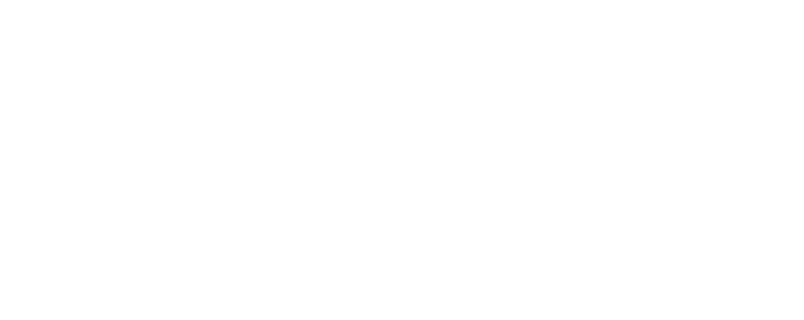
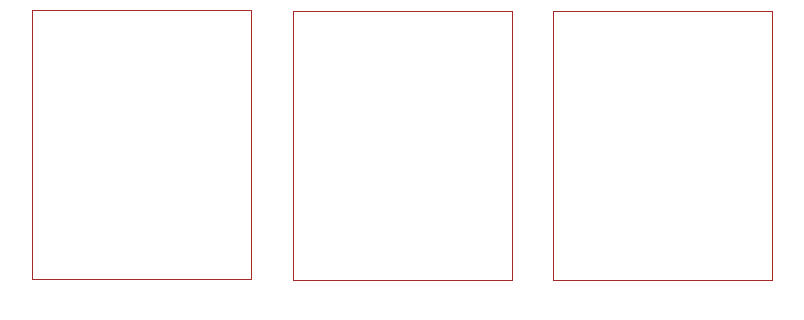
Before and after one commit to Ivztoz8/html-css-boolando, a plain HTML site: page index.html in a window 1280 px wide. Shown: the whole page, without its empty margins (298-1102 px from the left). Drawn offline with Linux system fonts and the light colour scheme.

Commit message:
Step 1: Layout iniziale

```diff
--- a/assets/css/style.css
+++ b/assets/css/style.css
@@ -4,3 +4,34 @@
     margin: 0;
     box-sizing: border-box;
 }
+
+/* Utility */
+
+  /* Container of clothing */
+.clothing{
+    display:inline-block;
+    background-color:white;
+    width:220px;
+    height:270px;
+    border:1px solid brown;
+}
+
+    /* Position utility */
+
+.rela1{
+        position:relative;
+        top: 10px;
+        left: 330px;
+}
+
+.abso1{
+    position:absolute;
+    top:0;
+    left: 260px;
+}
+
+.abso2{
+    position:absolute;
+    top:0;
+    left: 520px;
+}
--- a/index.html
+++ b/index.html
@@ -8,6 +8,15 @@
     <link rel="stylesheet" href="./assets/css/style.css">
 </head>
 <body>
+    <main>
+        <div class="clothing rela1">
+            <div class="clothing abso1">
+            </div>
+            <div class="clothing abso2">
+            </div>
+        </div>
 
+
+    </main>
 </body>
 </html>
```
